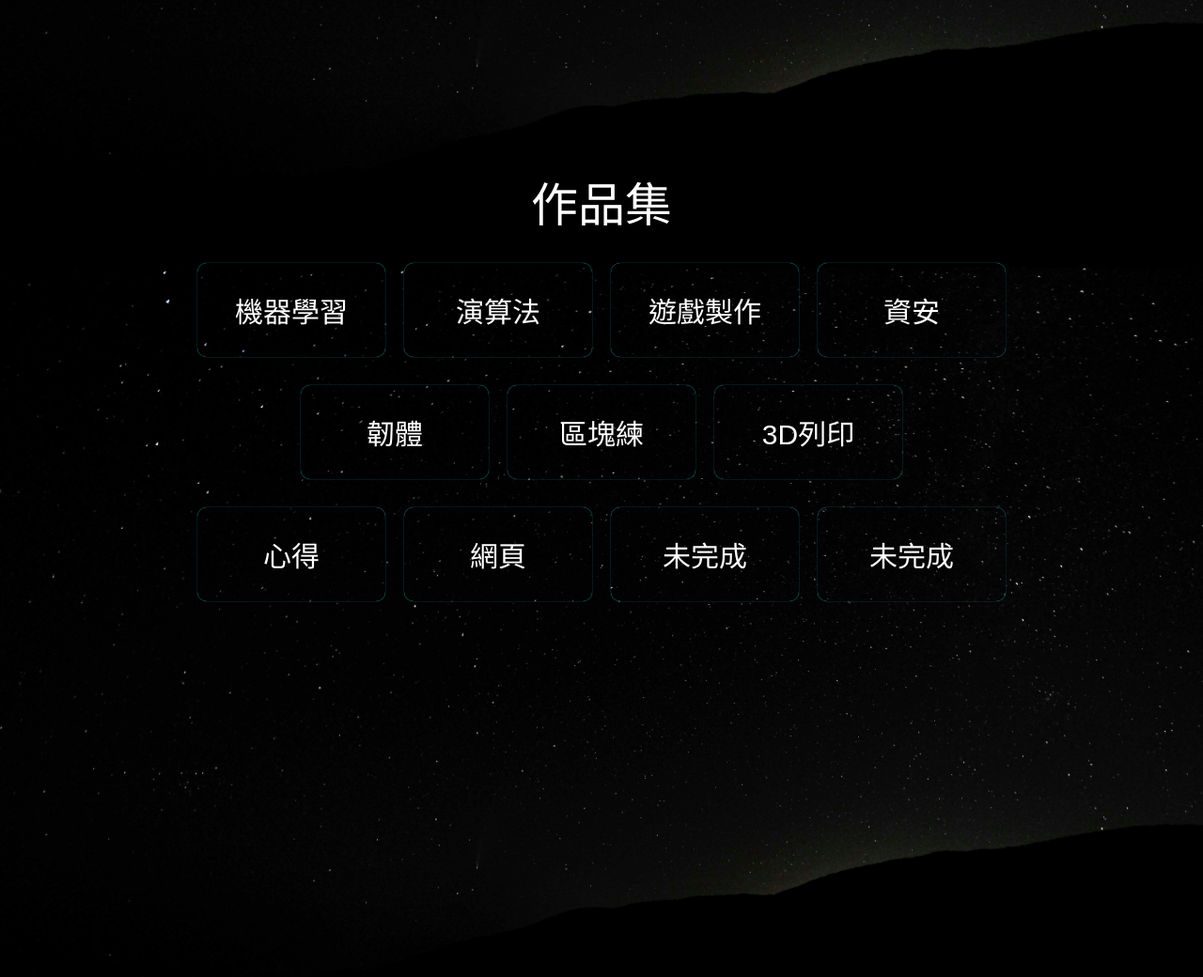
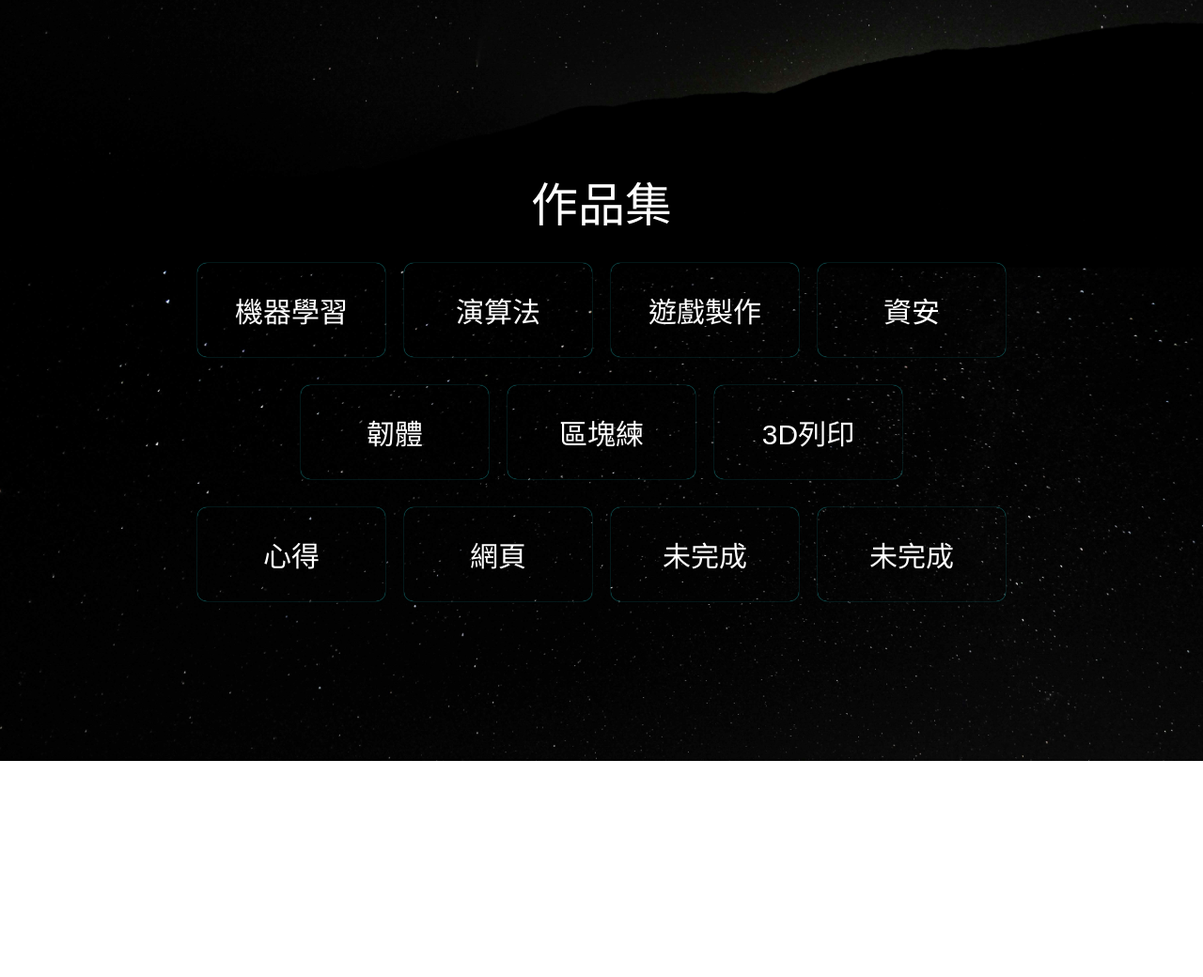
Before and after one commit to suhan0801/My_Website, a plain HTML site: page index.html in a window 1280 px wide. Shown: the part 1422-2462 px from the top of the page at 94% size. After the commit the page ends 2232 px from the top, so only its background shows below. Drawn offline with Linux system fonts and the light colour scheme.

Commit message:
Update styles.css

```diff
--- a/styles.css
+++ b/styles.css
@@ -191,7 +191,7 @@ body, html {
     color: aliceblue;
 }
 .transparent-cards{
-    height: 400px;
+    height: 170px;
 }
 /* 預設情況下，這段文字是隱藏的 */
 .mobile-only {
```
